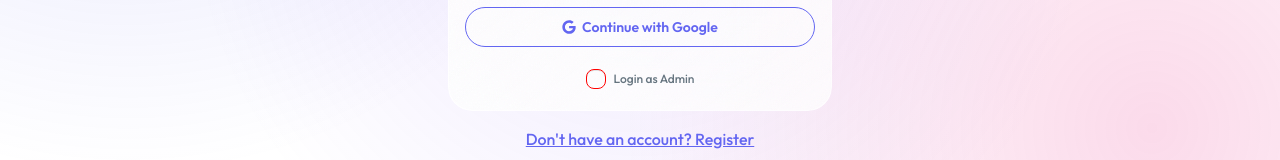
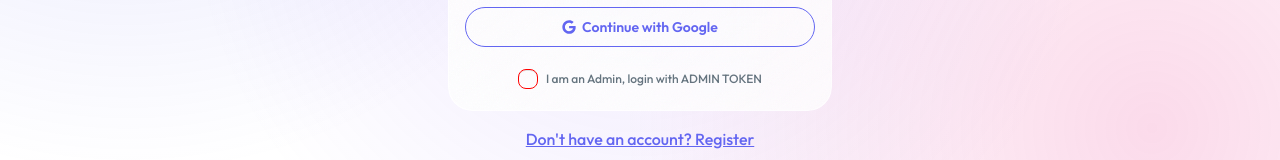
Before and after one commit to theonlyrizal/bashar-teacher-client, a React (Vite) app: page /login in a window 1280 px wide. Shown: the part 512-672 px from the top of the page. Built offline with nearby package versions, Linux system fonts and the light colour scheme; no server answers.

Commit message:
login page changes

```diff
--- a/src/pages/auth/Login.jsx
+++ b/src/pages/auth/Login.jsx
@@ -98,7 +98,7 @@ const Login = () => {
                  required
                />
                <label className="label text-xs text-base-content/60">
-                  Enter the server-side ADMIN_TOKEN to bypass authentication.
+                  Enter your ADMIN TOKEN to bypass authentication.
                </label>
             </div>
           ) : (
@@ -163,7 +163,7 @@ const Login = () => {
                    onChange={(e) => setIsAdminLogin(e.target.checked)}
                    className="checkbox checkbox-error checkbox-sm"
                  />
-                 <span className={`label-text font-medium ${isAdminLogin ? 'text-error' : 'text-base-content/60'}`}>Login as Admin</span>
+                 <span className={`label-text font-medium ${isAdminLogin ? 'text-error' : 'text-base-content/60'}`}>I am an Admin, login with ADMIN TOKEN</span>
                </label>
              </div>
           </div>
```
